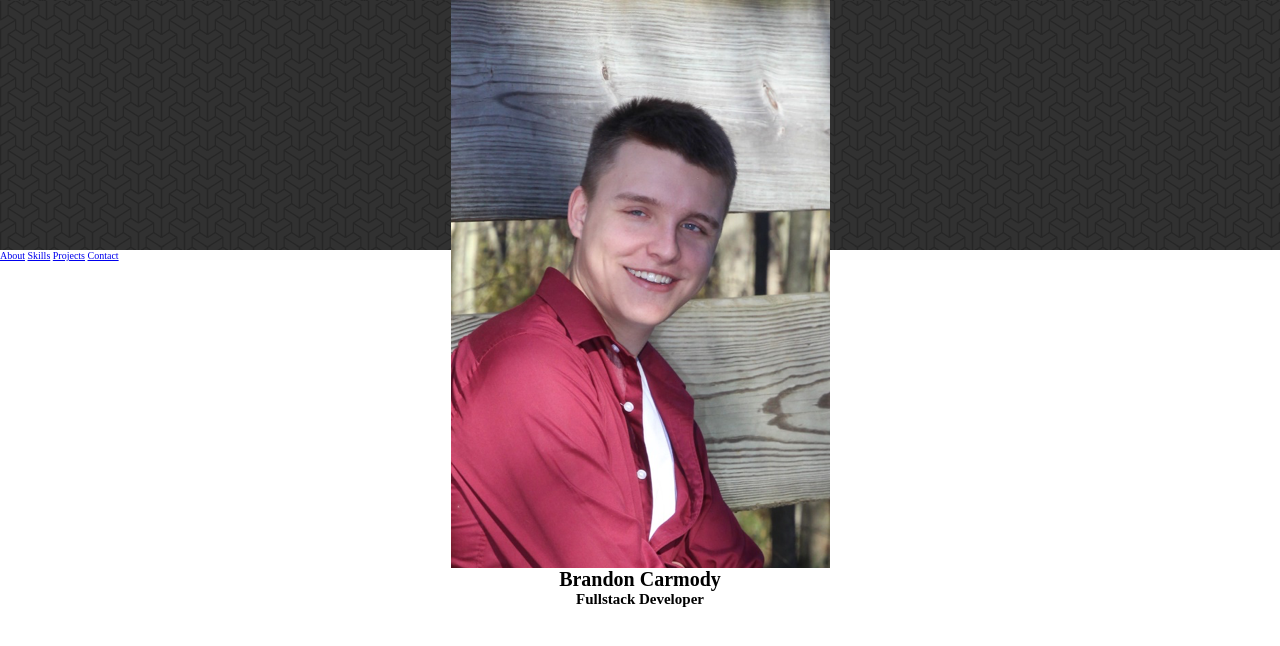
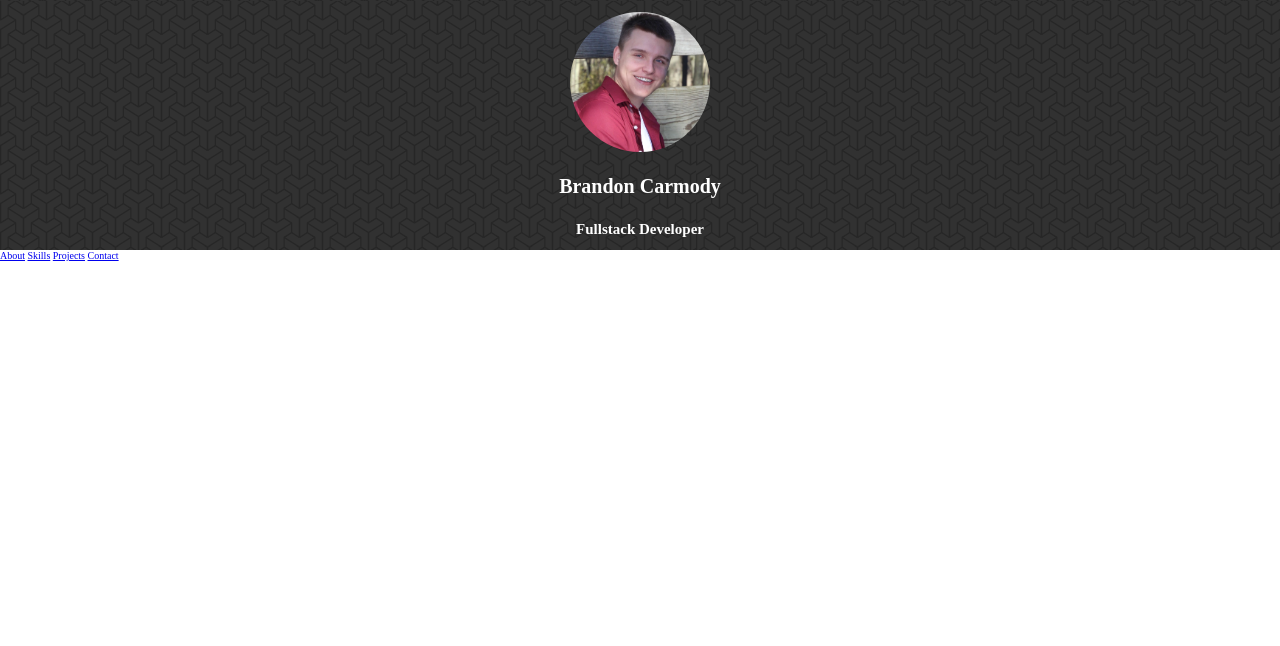
Before and after one commit to bmcarmody/old_portfolio_2018, a website built with webpack: page src/index.html in a window 1280 px wide. Built offline with nearby package versions, Linux system fonts and the light colour scheme.

Commit message:
Formatted picture and added variables to all units

```diff
--- a/src/sass/abstracts/_variables.scss
+++ b/src/sass/abstracts/_variables.scss
@@ -1,6 +1,7 @@
 //COLORS
-
-
+$color-white: #fff;
 
 //FONT
 $default-font-size: 1.6rem;
+$header-height: 25rem;
+$photo-dimension: 14rem;
--- a/src/sass/layout/_header.scss
+++ b/src/sass/layout/_header.scss
@@ -1,4 +1,12 @@
 .header {
     background: url('../../pattern.png') repeat-x;
-    height: 25rem;
+    height: $header-height;
+    color: $color-white;
+
+    &__picture {
+        height: $photo-dimension;
+        width: $photo-dimension;
+        border-radius: 50%;
+        object-fit: cover;
+    }
 }
```
